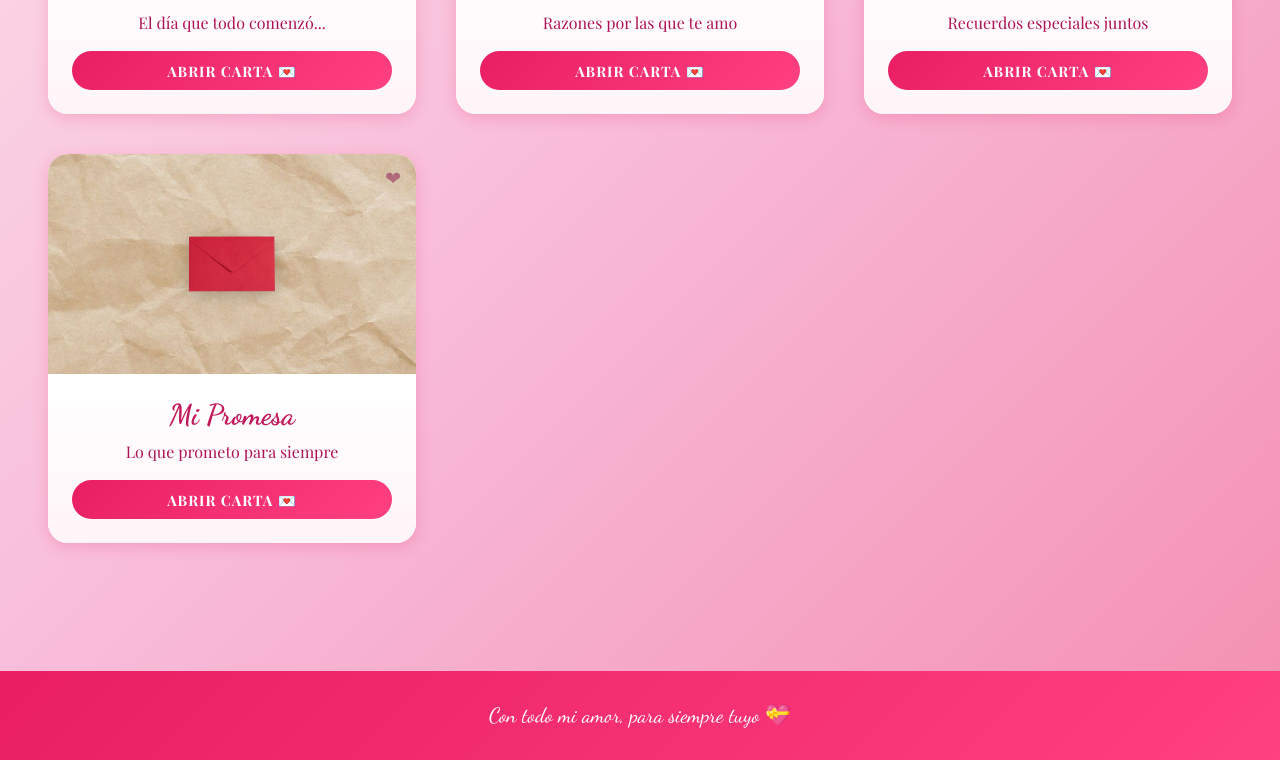
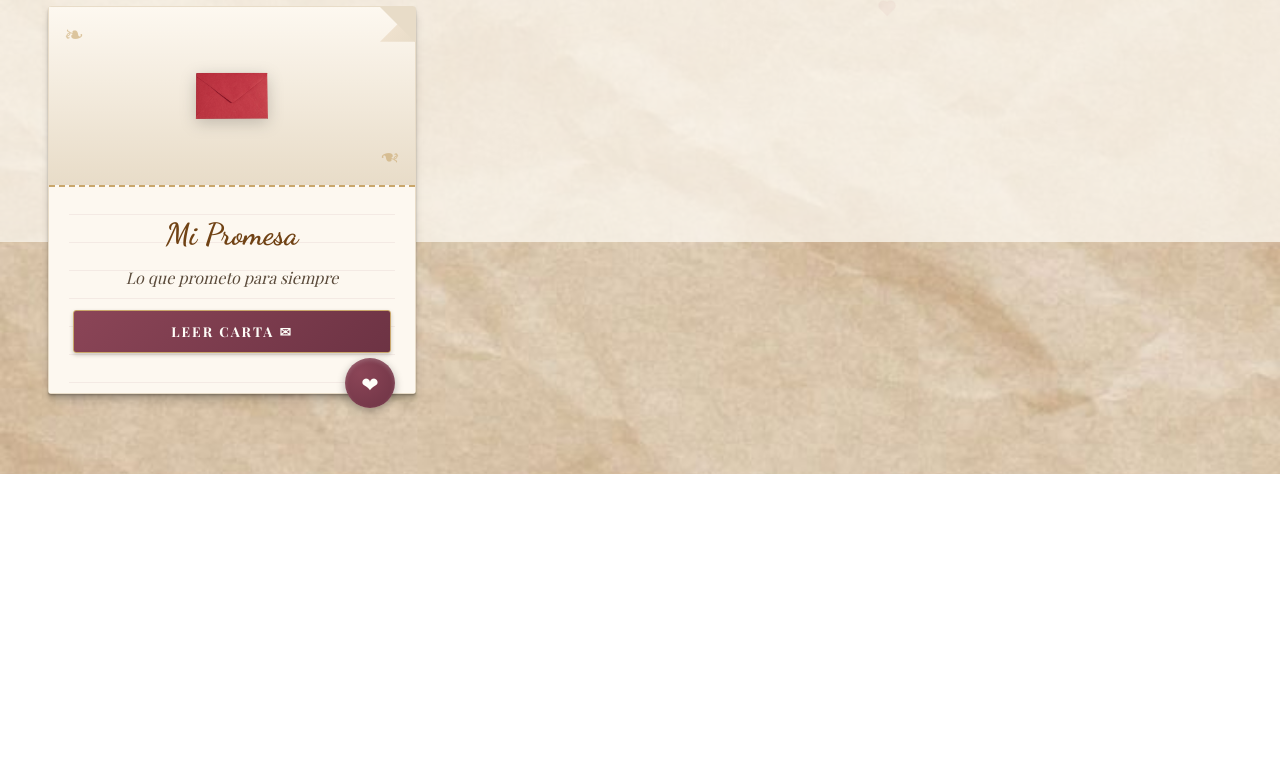
Before and after one commit to Bernard2806/Liz, a plain HTML site: page cartas.html in a window 1280 px wide. Shown: the part 558-1318 px from the top of the page. After the commit the page ends 1032 px from the top, so only its background shows below. Drawn offline with nearby package versions, Linux system fonts and the light colour scheme.

Commit message:
feat: Actualizar texto del botón y añadir sello decorativo en las cartas

```diff
--- a/cartas.html
+++ b/cartas.html
@@ -35,10 +35,7 @@
 
     <!-- Contenido principal -->
     <main class="main-content">
-        <header class="header">
-            <h2 class="subtitle">Cartas de Amor</h2>
-            <p class="header-text">Cada carta guarda un pedacito de mi corazón para ti</p>
-        </header>
+
 
         <!-- Grid de cartas -->
         <div class="cartas-grid" id="cartas-container">
@@ -46,10 +43,6 @@
         </div>
     </main>
 
-    <!-- Footer -->
-    <footer class="footer">
-        <p>Con todo mi amor, para siempre tuyo 💝</p>
-    </footer>
 
     <script src="script/cartas.js"></script>
 </body>
--- a/css/cartas.css
+++ b/css/cartas.css
@@ -1,18 +1,21 @@
 /* ==================== VARIABLES Y RESET ==================== */
 :root {
-    --color-primary: #e91e63;
-    --color-primary-dark: #c2185b;
-    --color-primary-light: #f8bbd9;
-    --color-secondary: #ff4081;
-    --color-accent: #ff80ab;
-    --color-bg: #fff5f8;
-    --color-bg-gradient: linear-gradient(135deg, #fce4ec 0%, #f8bbd9 50%, #f48fb1 100%);
-    --color-text: #880e4f;
-    --color-text-light: #ad1457;
-    --color-white: #ffffff;
-    --color-gold: #ffd700;
-    --shadow-soft: 0 4px 15px rgba(233, 30, 99, 0.2);
-    --shadow-hover: 0 8px 30px rgba(233, 30, 99, 0.35);
+    --color-primary: #8b4557;
+    --color-primary-dark: #6d3344;
+    --color-primary-light: #d4a5a5;
+    --color-secondary: #a0616a;
+    --color-accent: #c9a66b;
+    --color-bg: #f5e6d3;
+    --color-paper: #fdf8f0;
+    --color-paper-dark: #e8dcc8;
+    --color-ink: #3d2914;
+    --color-ink-light: #5a4a3a;
+    --color-sepia: #704214;
+    --color-gold: #c9a66b;
+    --color-cream: #fffef9;
+    --shadow-soft: 0 4px 15px rgba(61, 41, 20, 0.2);
+    --shadow-hover: 0 8px 30px rgba(61, 41, 20, 0.35);
+    --shadow-paper: 0 2px 10px rgba(0, 0, 0, 0.1), inset 0 0 40px rgba(139, 69, 87, 0.03);
     --font-romantic: 'Dancing Script', cursive;
     --font-elegant: 'Playfair Display', serif;
     --transition: all 0.3s ease;
@@ -30,11 +33,23 @@ html {
 
 body {
     font-family: var(--font-elegant);
-    background: var(--color-bg-gradient);
+    background: url('../images/fondo-carta.jpeg') center/cover no-repeat fixed;
     min-height: 100vh;
-    color: var(--color-text);
+    color: var(--color-ink);
     overflow-x: hidden;
     position: relative;
+}
+
+/* Overlay sutil para mejorar legibilidad */
+body::before {
+    content: '';
+    position: fixed;
+    top: 0;
+    left: 0;
+    width: 100%;
+    height: 100%;
+    background: rgba(253, 248, 240, 0.75);
+    z-index: -1;
 }
 
 /* ==================== CORAZONES FLOTANTES DE FONDO ==================== */
@@ -55,7 +70,7 @@ body {
     height: 20px;
     background: var(--color-primary-light);
     transform: rotate(-45deg);
-    opacity: 0.3;
+    opacity: 0.2;
     animation: float-heart 15s infinite ease-in-out;
 }
 
@@ -96,10 +111,10 @@ body {
         opacity: 0;
     }
     10% {
-        opacity: 0.3;
+        opacity: 0.2;
     }
     90% {
-        opacity: 0.3;
+        opacity: 0.2;
     }
     100% {
         transform: rotate(-45deg) translateY(-100vh) scale(1.2);
@@ -116,7 +131,8 @@ body {
     background: linear-gradient(135deg, var(--color-primary) 0%, var(--color-secondary) 100%);
     padding: 1rem 2rem;
     z-index: 1000;
-    box-shadow: 0 4px 20px rgba(233, 30, 99, 0.4);
+    box-shadow: 0 4px 20px rgba(61, 41, 20, 0.3);
+    border-bottom: 3px solid var(--color-gold);
 }
 
 .navbar-content {
@@ -130,8 +146,8 @@ body {
 .navbar-title {
     font-family: var(--font-romantic);
     font-size: 3rem;
-    color: var(--color-white);
-    text-shadow: 2px 2px 4px rgba(0, 0, 0, 0.2);
+    color: var(--color-cream);
+    text-shadow: 2px 2px 4px rgba(0, 0, 0, 0.3);
     display: flex;
     align-items: center;
     gap: 0.5rem;
@@ -177,135 +193,231 @@ body {
 
 .header-text {
     font-size: 1.2rem;
-    color: var(--color-text-light);
+    color: var(--color-ink-light);
     font-style: italic;
 }
 
 /* ==================== GRID DE CARTAS ==================== */
 .cartas-grid {
     display: grid;
-    grid-template-columns: repeat(auto-fit, minmax(280px, 1fr));
+    grid-template-columns: repeat(auto-fit, minmax(300px, 1fr));
     gap: 2.5rem;
     padding: 1rem;
 }
 
-/* ==================== ESTILO DE CADA CARTA ==================== */
+/* ==================== ESTILO DE CADA CARTA - DISEÑO VINTAGE ==================== */
 .carta {
     position: relative;
-    background: var(--color-white);
-    border-radius: 20px;
-    overflow: hidden;
-    box-shadow: var(--shadow-soft);
+    background: var(--color-paper);
+    background-image:
+        linear-gradient(to right, rgba(139, 69, 87, 0.03) 1px, transparent 1px),
+        linear-gradient(to bottom, rgba(139, 69, 87, 0.05) 1px, transparent 1px);
+    background-size: 20px 28px;
+    border-radius: 3px;
+    overflow: visible;
+    box-shadow:
+        0 1px 1px rgba(0,0,0,0.12),
+        0 2px 2px rgba(0,0,0,0.12),
+        0 4px 4px rgba(0,0,0,0.12),
+        0 8px 8px rgba(0,0,0,0.12),
+        inset 0 0 60px rgba(139, 69, 87, 0.02);
     transition: var(--transition);
     cursor: pointer;
     text-decoration: none;
     color: inherit;
     display: flex;
     flex-direction: column;
+    border: 1px solid var(--color-paper-dark);
 }
 
-.carta:hover {
-    transform: translateY(-10px) scale(1.02);
-    box-shadow: var(--shadow-hover);
-}
-
+/* Efecto de papel doblado - esquina superior derecha */
 .carta::before {
     content: '';
     position: absolute;
     top: 0;
-    left: 0;
-    width: 100%;
-    height: 100%;
-    background: linear-gradient(135deg, transparent 0%, rgba(233, 30, 99, 0.1) 100%);
-    opacity: 0;
+    right: 0;
+    width: 0;
+    height: 0;
+    border-style: solid;
+    border-width: 0 35px 35px 0;
+    border-color: transparent var(--color-paper-dark) transparent transparent;
+    z-index: 3;
     transition: var(--transition);
-    z-index: 1;
-    pointer-events: none;
+}
+
+.carta::after {
+    content: '';
+    position: absolute;
+    top: 0;
+    right: 0;
+    width: 35px;
+    height: 35px;
+    background: linear-gradient(135deg, var(--color-bg) 0%, var(--color-paper-dark) 100%);
+    box-shadow: -2px 2px 5px rgba(0, 0, 0, 0.1);
+    z-index: 2;
+    clip-path: polygon(100% 0, 0 100%, 100% 100%);
+    transition: var(--transition);
+}
+
+.carta:hover {
+    transform: translateY(-8px) rotate(-1deg);
+    box-shadow:
+        0 2px 2px rgba(0,0,0,0.15),
+        0 4px 4px rgba(0,0,0,0.15),
+        0 8px 8px rgba(0,0,0,0.15),
+        0 16px 16px rgba(0,0,0,0.15),
+        0 32px 32px rgba(0,0,0,0.10);
 }
 
 .carta:hover::before {
-    opacity: 1;
+    border-width: 0 45px 45px 0;
+}
+
+.carta:hover::after {
+    width: 45px;
+    height: 45px;
+}
+
+/* Sello de cera decorativo */
+.carta-sello {
+    position: absolute;
+    bottom: -15px;
+    right: 20px;
+    width: 50px;
+    height: 50px;
+    background: radial-gradient(circle at 30% 30%, var(--color-primary) 0%, var(--color-primary-dark) 100%);
+    border-radius: 50%;
+    box-shadow:
+        0 3px 8px rgba(0, 0, 0, 0.3),
+        inset 0 2px 4px rgba(255, 255, 255, 0.2);
+    z-index: 5;
+    display: flex;
+    align-items: center;
+    justify-content: center;
+    font-size: 1.3rem;
+    color: var(--color-cream);
+    transition: var(--transition);
+}
+
+.carta:hover .carta-sello {
+    transform: scale(1.1) rotate(10deg);
 }
 
 .carta-imagen-container {
     position: relative;
     width: 100%;
-    height: 220px;
+    height: 180px;
     overflow: hidden;
-    background: url('../images/fondo-carta.jpeg') center/cover no-repeat;
+    background: linear-gradient(to bottom, var(--color-paper) 0%, var(--color-paper-dark) 100%);
     display: flex;
     align-items: center;
     justify-content: center;
+    border-bottom: 2px dashed var(--color-gold);
+}
+
+/* Decoración de esquinas vintage */
+.carta-imagen-container::before,
+.carta-imagen-container::after {
+    content: '❧';
+    position: absolute;
+    font-size: 1.5rem;
+    color: var(--color-gold);
+    opacity: 0.6;
+}
+
+.carta-imagen-container::before {
+    top: 10px;
+    left: 15px;
+}
+
+.carta-imagen-container::after {
+    bottom: 10px;
+    right: 15px;
+    transform: rotate(180deg);
 }
 
 .carta-imagen {
-    width: 120px;
+    width: 100px;
     height: auto;
     object-fit: contain;
     transition: var(--transition);
-    filter: drop-shadow(0 4px 8px rgba(0, 0, 0, 0.2));
+    filter: drop-shadow(0 4px 8px rgba(0, 0, 0, 0.2)) sepia(20%);
 }
 
 .carta:hover .carta-imagen {
-    transform: scale(1.1) rotate(-5deg);
+    transform: scale(1.15) rotate(-5deg);
+    filter: drop-shadow(0 6px 12px rgba(0, 0, 0, 0.3)) sepia(10%);
 }
 
 .carta-contenido {
-    padding: 1.5rem;
+    padding: 1.8rem 1.5rem 2.5rem;
     text-align: center;
     flex-grow: 1;
     display: flex;
     flex-direction: column;
     justify-content: center;
-    background: linear-gradient(to bottom, var(--color-white) 0%, var(--color-bg) 100%);
+    background: var(--color-paper);
+    position: relative;
+}
+
+/* Líneas de escritura estilo papel antiguo */
+.carta-contenido::before {
+    content: '';
+    position: absolute;
+    top: 0;
+    left: 20px;
+    right: 20px;
+    height: 100%;
+    background-image: repeating-linear-gradient(
+        to bottom,
+        transparent,
+        transparent 27px,
+        rgba(139, 69, 87, 0.08) 27px,
+        rgba(139, 69, 87, 0.08) 28px
+    );
+    pointer-events: none;
 }
 
 .carta-titulo {
     font-family: var(--font-romantic);
-    font-size: 1.8rem;
-    color: var(--color-primary-dark);
-    margin-bottom: 0.5rem;
+    font-size: 1.9rem;
+    color: var(--color-sepia);
+    margin-bottom: 0.8rem;
+    position: relative;
+    z-index: 1;
 }
 
 .carta-descripcion {
     font-size: 1rem;
-    color: var(--color-text-light);
-    line-height: 1.5;
+    color: var(--color-ink-light);
+    line-height: 1.6;
+    font-style: italic;
+    position: relative;
+    z-index: 1;
 }
 
 .carta-boton {
     display: inline-block;
-    margin-top: 1rem;
-    padding: 0.6rem 1.5rem;
-    background: linear-gradient(135deg, var(--color-primary) 0%, var(--color-secondary) 100%);
-    color: var(--color-white);
-    border-radius: 25px;
-    font-size: 0.9rem;
+    margin-top: 1.2rem;
+    padding: 0.7rem 1.8rem;
+    background: linear-gradient(135deg, var(--color-primary) 0%, var(--color-primary-dark) 100%);
+    color: var(--color-cream);
+    border-radius: 3px;
+    font-size: 0.85rem;
     font-weight: 600;
     transition: var(--transition);
     text-transform: uppercase;
-    letter-spacing: 1px;
+    letter-spacing: 2px;
+    position: relative;
+    z-index: 1;
+    border: 1px solid var(--color-gold);
+    box-shadow: 0 2px 4px rgba(0, 0, 0, 0.2);
 }
 
 .carta:hover .carta-boton {
-    background: linear-gradient(135deg, var(--color-primary-dark) 0%, var(--color-primary) 100%);
+    background: linear-gradient(135deg, var(--color-gold) 0%, var(--color-accent) 100%);
+    color: var(--color-ink);
     transform: scale(1.05);
-}
-
-/* Decoración de esquinas de la carta */
-.carta::after {
-    content: '❤';
-    position: absolute;
-    top: 10px;
-    right: 15px;
-    font-size: 1.2rem;
-    opacity: 0.5;
-    transition: var(--transition);
-}
-
-.carta:hover::after {
-    opacity: 1;
-    transform: scale(1.3);
 }
 
 /* ==================== FOOTER ==================== */
@@ -314,11 +426,13 @@ body {
     z-index: 1;
     text-align: center;
     padding: 2rem;
-    background: linear-gradient(135deg, var(--color-primary) 0%, var(--color-secondary) 100%);
-    color: var(--color-white);
+    background: linear-gradient(135deg, var(--color-primary) 0%, var(--color-primary-dark) 100%);
+    color: var(--color-cream);
     font-family: var(--font-romantic);
     font-size: 1.3rem;
     margin-top: 3rem;
+    border-top: 3px solid var(--color-gold);
+    box-shadow: 0 -4px 20px rgba(61, 41, 20, 0.2);
 }
 
 /* ==================== RESPONSIVE ==================== */
@@ -336,7 +450,7 @@ body {
     }
 
     .cartas-grid {
-        grid-template-columns: repeat(auto-fit, minmax(250px, 1fr));
+        grid-template-columns: repeat(auto-fit, minmax(280px, 1fr));
         gap: 2rem;
     }
 }
@@ -367,20 +481,28 @@ body {
     }
 
     .cartas-grid {
-        grid-template-columns: repeat(auto-fit, minmax(220px, 1fr));
-        gap: 1.5rem;
+        grid-template-columns: repeat(auto-fit, minmax(260px, 1fr));
+        gap: 2rem;
     }
 
     .carta-imagen-container {
-        height: 180px;
+        height: 150px;
     }
 
     .carta-imagen {
-        width: 100px;
+        width: 80px;
     }
 
     .carta-titulo {
-        font-size: 1.5rem;
+        font-size: 1.6rem;
+    }
+
+    .carta-sello {
+        width: 40px;
+        height: 40px;
+        font-size: 1rem;
+        bottom: -12px;
+        right: 15px;
     }
 
     .footer {
@@ -414,20 +536,29 @@ body {
 
     .cartas-grid {
         grid-template-columns: 1fr;
-        gap: 1.5rem;
+        gap: 2rem;
         padding: 0.5rem;
     }
 
     .carta-contenido {
-        padding: 1rem;
+        padding: 1.5rem 1rem 2rem;
     }
 
     .carta-titulo {
-        font-size: 1.4rem;
+        font-size: 1.5rem;
     }
 
     .carta-descripcion {
         font-size: 0.9rem;
+    }
+
+    .carta::before {
+        border-width: 0 25px 25px 0;
+    }
+
+    .carta::after {
+        width: 25px;
+        height: 25px;
     }
 
     .footer {
@@ -487,7 +618,10 @@ body {
     padding: 3rem;
     font-family: var(--font-romantic);
     font-size: 1.5rem;
-    color: var(--color-primary);
+    color: var(--color-sepia);
+    background: var(--color-paper);
+    border-radius: 3px;
+    box-shadow: var(--shadow-soft);
 }
 
 .loading::after {
@@ -505,9 +639,10 @@ body {
 .empty-state {
     text-align: center;
     padding: 4rem 2rem;
-    background: var(--color-white);
-    border-radius: 20px;
+    background: var(--color-paper);
+    border-radius: 3px;
     box-shadow: var(--shadow-soft);
+    border: 1px solid var(--color-paper-dark);
 }
 
 .empty-state h3 {
@@ -518,5 +653,6 @@ body {
 }
 
 .empty-state p {
-    color: var(--color-text-light);
+    color: var(--color-ink-light);
+    font-style: italic;
 }
--- a/script/cartas.js
+++ b/script/cartas.js
@@ -82,8 +82,9 @@ function renderizarCartas(cartas, config, container) {
             <div class="carta-contenido">
                 <h3 class="carta-titulo">${carta.titulo || 'Carta de Amor'}</h3>
                 <p class="carta-descripcion">${carta.descripcion || ''}</p>
-                <span class="carta-boton">Abrir carta 💌</span>
+                <span class="carta-boton">Leer carta ✉</span>
             </div>
+            <div class="carta-sello">❤</div>
         `;
 
         // Agregar efectos de hover para cambiar la imagen del sobre
```
